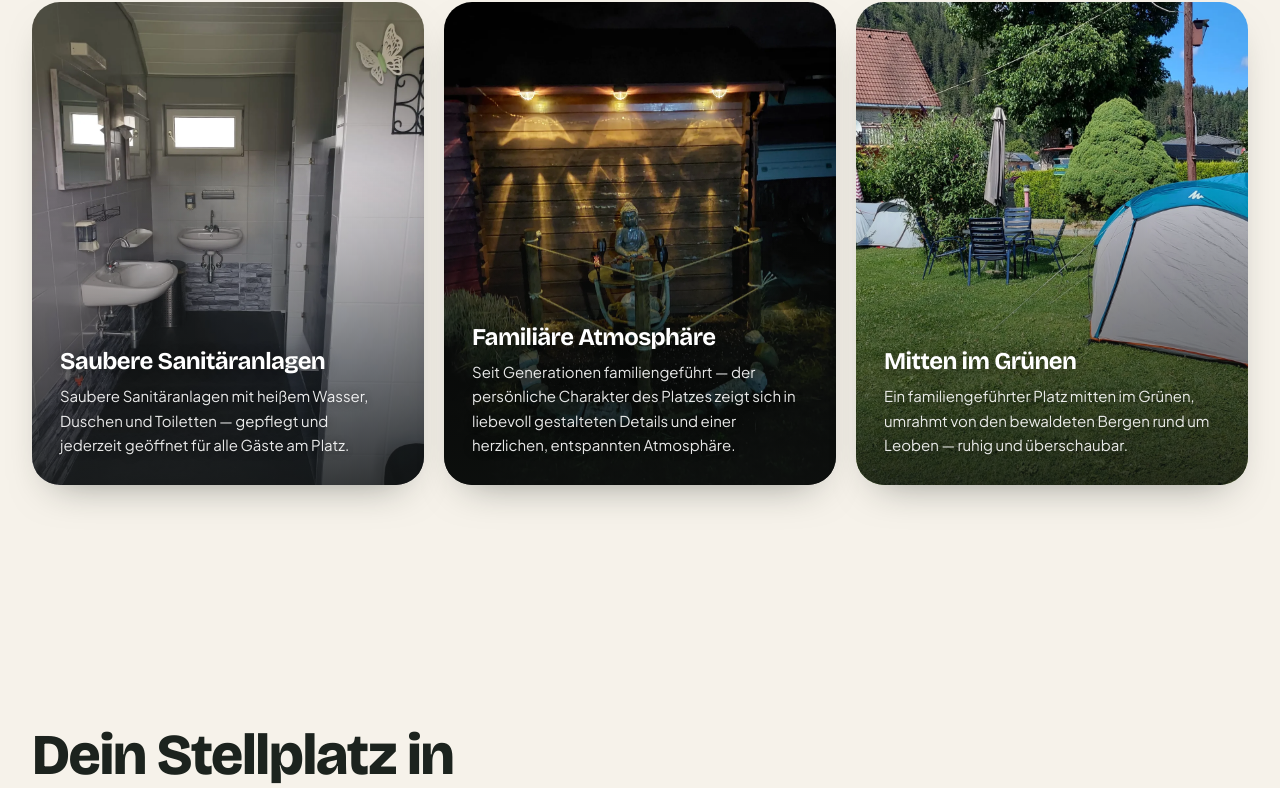
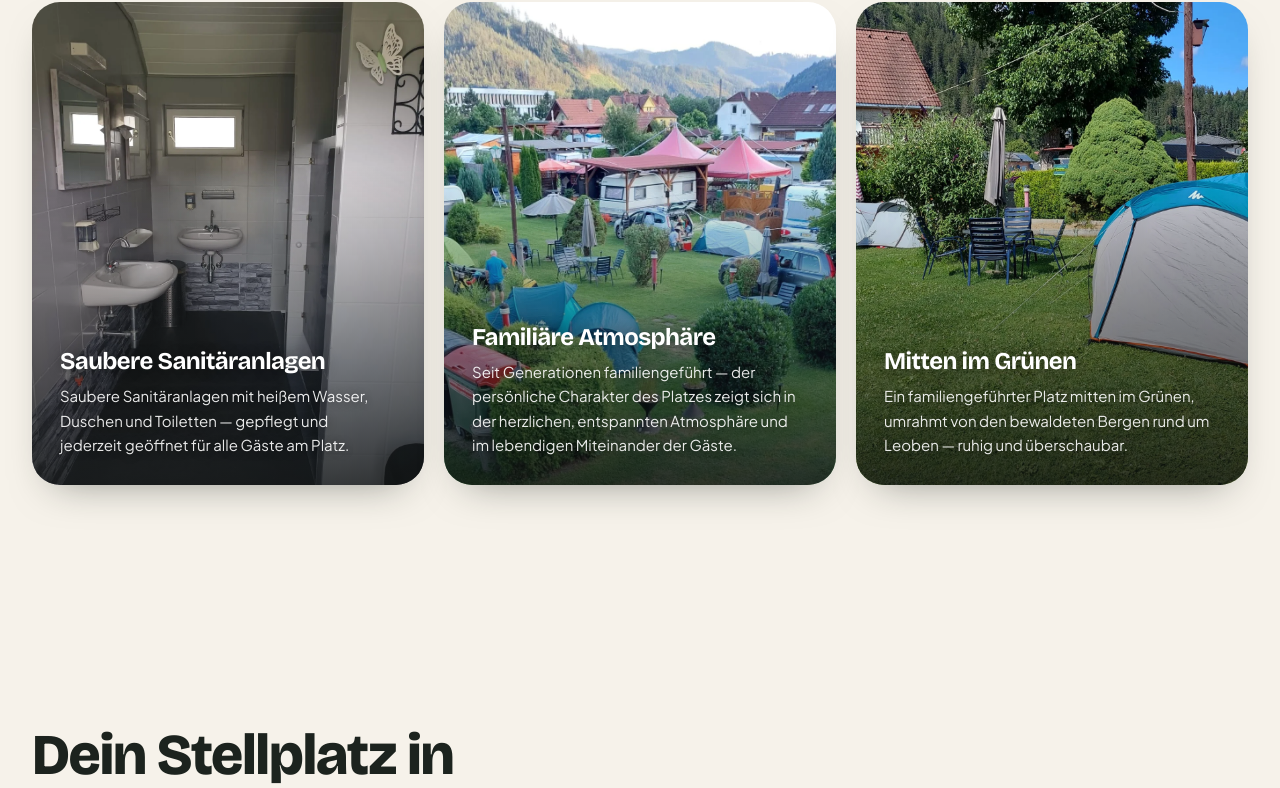
Before and after one commit to Lellino-Elias/campingclub-hinterberg-camping-demo, a Next.js app: page / in a window 1280 px wide. Shown: the part 1173-1961 px from the top of the page. Built offline with nearby package versions, Linux system fonts and the light colour scheme.

Commit message:
campingclub-hinterberg — campsite demo 2026-06-21 01:47:19

```diff
--- a/src/content/campsites/campingclub-hinterberg.ts
+++ b/src/content/campsites/campingclub-hinterberg.ts
@@ -37,8 +37,8 @@ const campingclubHinterberg: CampsiteConfig = {
     },
     {
       title: "Familiäre Atmosphäre",
-      text: "Seit Generationen familiengeführt — der persönliche Charakter des Platzes zeigt sich in liebevoll gestalteten Details und einer herzlichen, entspannten Atmosphäre.",
-      image: { src: `${IMG}/gallery-31c91c901c.webp`, alt: "Dekoratives Abend-Highlight am Campingclub Hinterberg: beleuchtete Skulptur als persönliche Geste der Gastgeber" },
+      text: "Seit Generationen familiengeführt — der persönliche Charakter des Platzes zeigt sich in der herzlichen, entspannten Atmosphäre und im lebendigen Miteinander der Gäste.",
+      image: { src: `${IMG}/gallery-65c2732b77.webp`, alt: "Belebter Campingclub Hinterberg mit Zelten, Wohnwagen und Gästen auf der grünen Wiese vor den Bergen" },
     },
     {
       title: "Mitten im Grünen",
```
